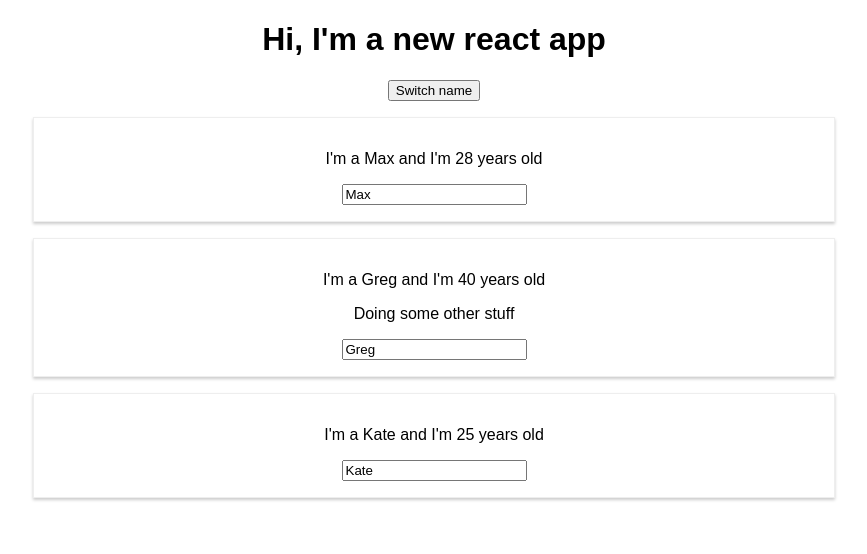
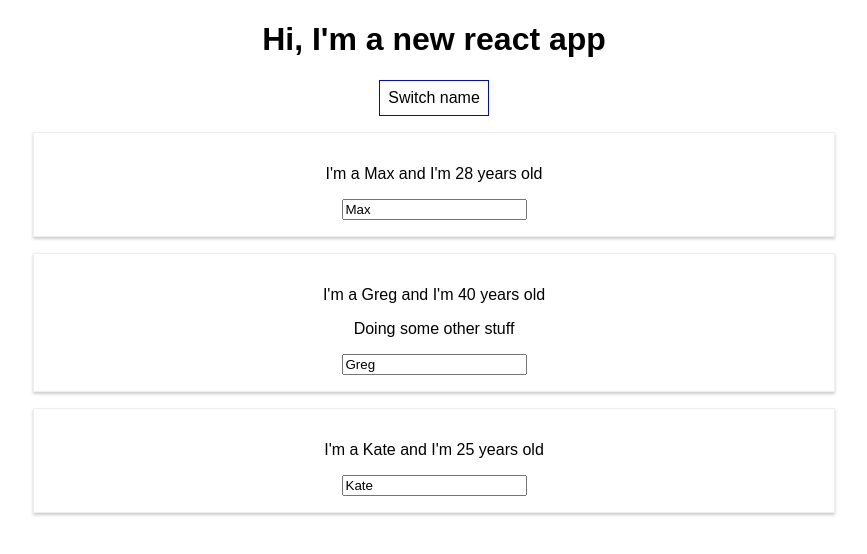
Before and after one commit to acieplinski/react-course, a React (Create React App) app: page / in a window 1280 px wide. Shown: the top 554 px of the page, without its empty margins (206-1073 px from the left). Built offline with nearby package versions, Linux system fonts and the light colour scheme.

Commit message:
adding a inline styling to the 'Switch name' button

```diff
--- a/src/App.js
+++ b/src/App.js
@@ -33,10 +33,20 @@
   }
 
   render() {
+    const style = {
+      backgroundColor: 'white',
+      font: 'inherit',
+      border: '1px solid blue',
+      padding: '8px',
+      cursor: 'pointer'
+    };
+
     return (
       <div className="App">
         <h1>Hi, I'm a new react app</h1>
-        <button onClick={() => this.switchNameHandler('Maximilian')}>Switch name</button>
+        <button
+          style={style}
+          onClick={() => this.switchNameHandler('Maximilian')}>Switch name</button>
         <Person
           name={this.state.persons[0].name}
           age={this.state.persons[0].age} />
```
